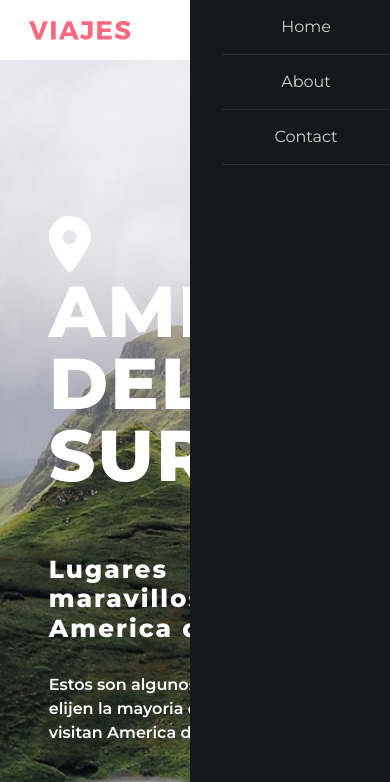
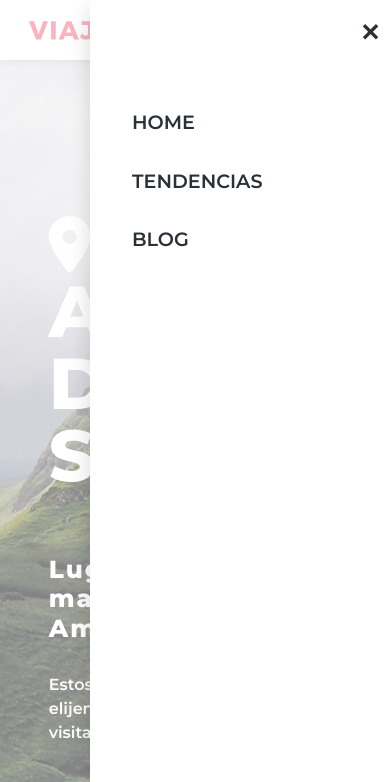
Before and after one commit to leandroberne/aenima, a plain HTML site: page index.html in a window 390 px wide. Both pictures are taken after a click on the item 350 px from the left and 30 px from the top of the page. Shown: the top 782 px of the page. Drawn offline with Linux system fonts and the light colour scheme.

Commit message:
Agregados estilos y clase active/inactive

```diff
--- a/css/main.css
+++ b/css/main.css
@@ -14,6 +14,11 @@ header {
   opacity: 1;
   position: fixed;
   z-index: 999;
+}
+
+header.inactive {
+  position: static;
+  opacity: 0.5;
 }
 
 #header__container {
@@ -66,8 +71,8 @@ header {
   background-position: center;
 }
 
-.fixed-top {
-  transition: all 300ms;
+.banner-image.inactive {
+  opacity: 0.5;
 }
 
 #titulo {
@@ -131,6 +136,10 @@ footer {
   opacity: 1;
 }
 
+footer.inactive {
+  opacity: 0.5;
+}
+
 #footer__container {
   width: 75%;
   height: 100%;
@@ -164,15 +173,19 @@ footer {
 
 #sidebar {
   position: fixed;
-  width: 200px;
+  width: 300px;
   height: 133.7% !important;
-  background-color: #151719;
-  right: -200px; /* creo que viene por aca la cosa para dejarlo a la derecha RIGHT */
+  background-color: #ffffff;
+  right: -300px;
+  box-shadow: 0px 10px 20px #00000029;
+  opacity: 1;
   transition: all 500ms linear;
 }
 
 #sidebar.active {
-  right: 0; /* creo que viene por aca la cosa para dejarlo a la derecha RIGHT */
+  right: 0;
+  position: absolute;
+  z-index: 1500;
 }
 
 #sidebar ul {
@@ -180,25 +193,20 @@ footer {
 }
 
 #sidebar ul li {
-  color: rgba(230, 230, 230, 0.9);
-  text-align: center;
+  color: #2a3037;
+  text-align: left;
   padding: 15px 10px;
-  border-bottom: 1px solid rgba(100, 100, 100, 0.3);
+  text-transform: uppercase;
+  font-size: larger;
+  font-weight: 600;
 }
 
-#sidebar .toggle-btn {
-  position: absolute;
-  right: 230px; /* creo que viene por aca la cosa para dejarlo a la derecha RIGHT */
-  top: 20px;
+.btnClose {
+  text-align: right !important;
+  font-weight: bold;
+  font-size: x-large !important;
+  margin-bottom: 10%;
   cursor: pointer;
-}
-
-#sidebar .toggle-btn span {
-  display: block;
-  width: 40px;
-  text-align: center;
-  font-size: 30px;
-  border: 1px solid #000;
 }
 
 /* MEDIA QUERIES (RESPONSIVE) */
--- a/index.html
+++ b/index.html
@@ -22,11 +22,14 @@
     <!-- SIDEBAR -->
     <div id="sidebar">
       <ul>
+        <li class="btnClose">&#10005;</li>
         <li>Home</li>
-        <li>About</li>
-        <li>Contact</li>
+        <li>Tendencias</li>
+        <li>Blog</li>
       </ul>
     </div>
+
+    <!-- HEADER -->
     <header>
       <div id="header__container">
         <div class="logo">
@@ -49,7 +52,7 @@
       </div>
     </header>
 
-    <!-- Banner Image  -->
+    <!-- BANNER IMAGE  -->
     <div class="banner-image w-100 vh-100 d-flex align-items-center">
       <div class="content">
         <h1 id="titulo" class="text-white">
@@ -72,6 +75,7 @@
       </div>
     </main>
 
+    <!-- FOOTER -->
     <footer>
       <div id="footer__container">
         <div class="logo2">
--- a/js/main.js
+++ b/js/main.js
@@ -1,9 +1,20 @@
 const btnToggle = document.querySelector('#menu_burguer');
 const sidebar = document.querySelector('#sidebar');
 const header = document.querySelector('header');
+const btnClose = document.querySelector('.btnClose');
+const banner = document.querySelector('.banner-image');
+const footer = document.querySelector('footer');
 
 btnToggle.addEventListener('click', () => {
   sidebar.classList.toggle('active');
-  sidebar.style.setProperty('position', 'absolute');
-  header.style.setProperty('position', 'static');
+  header.classList.toggle('inactive');
+  banner.classList.toggle('inactive');
+  footer.classList.toggle('inactive');
 });
+
+btnClose.addEventListener('click', () => {
+  sidebar.classList.toggle('active');
+  header.classList.toggle('inactive');
+  banner.classList.toggle('inactive');
+  footer.classList.toggle('inactive');
+});
```
